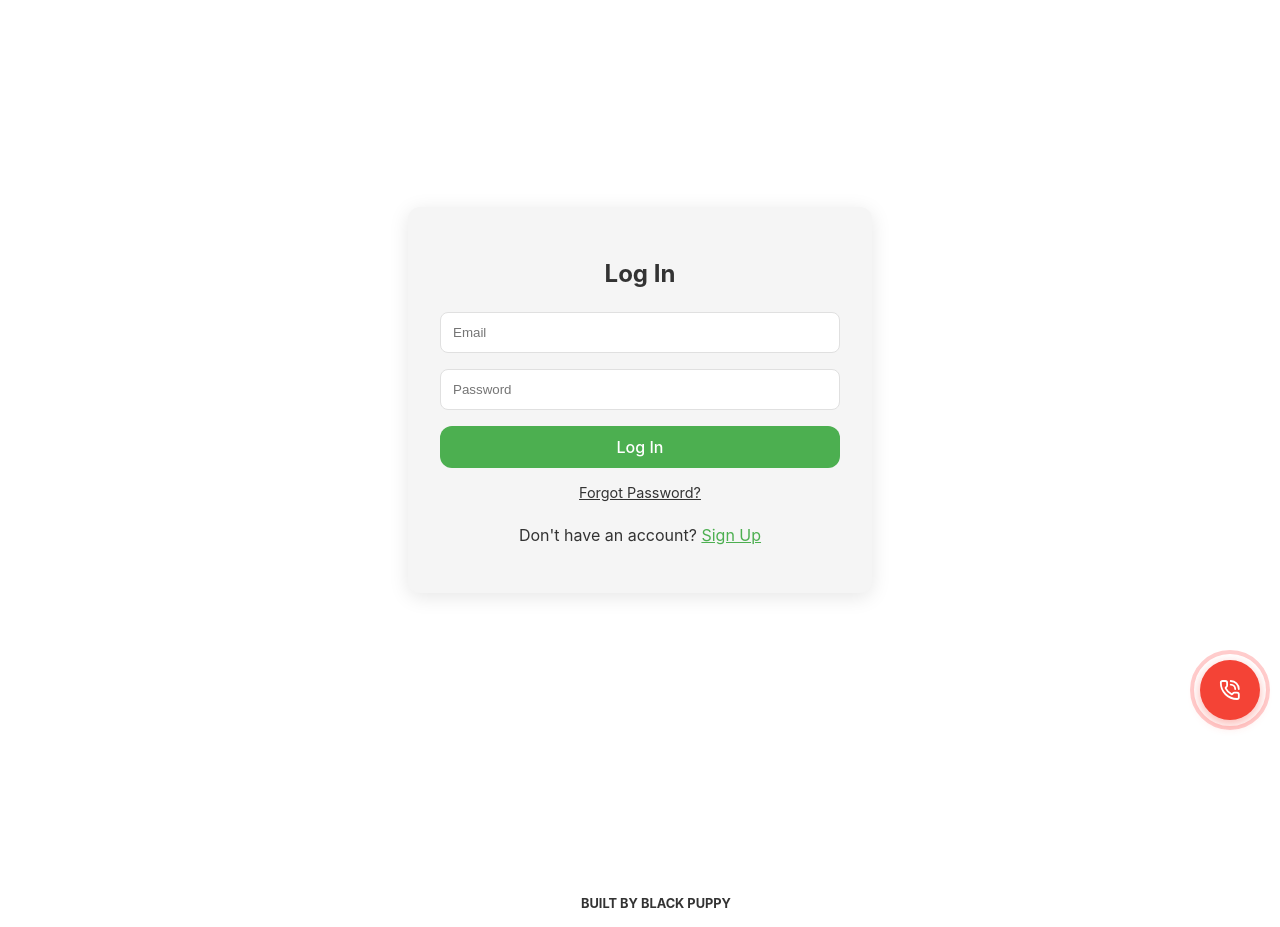
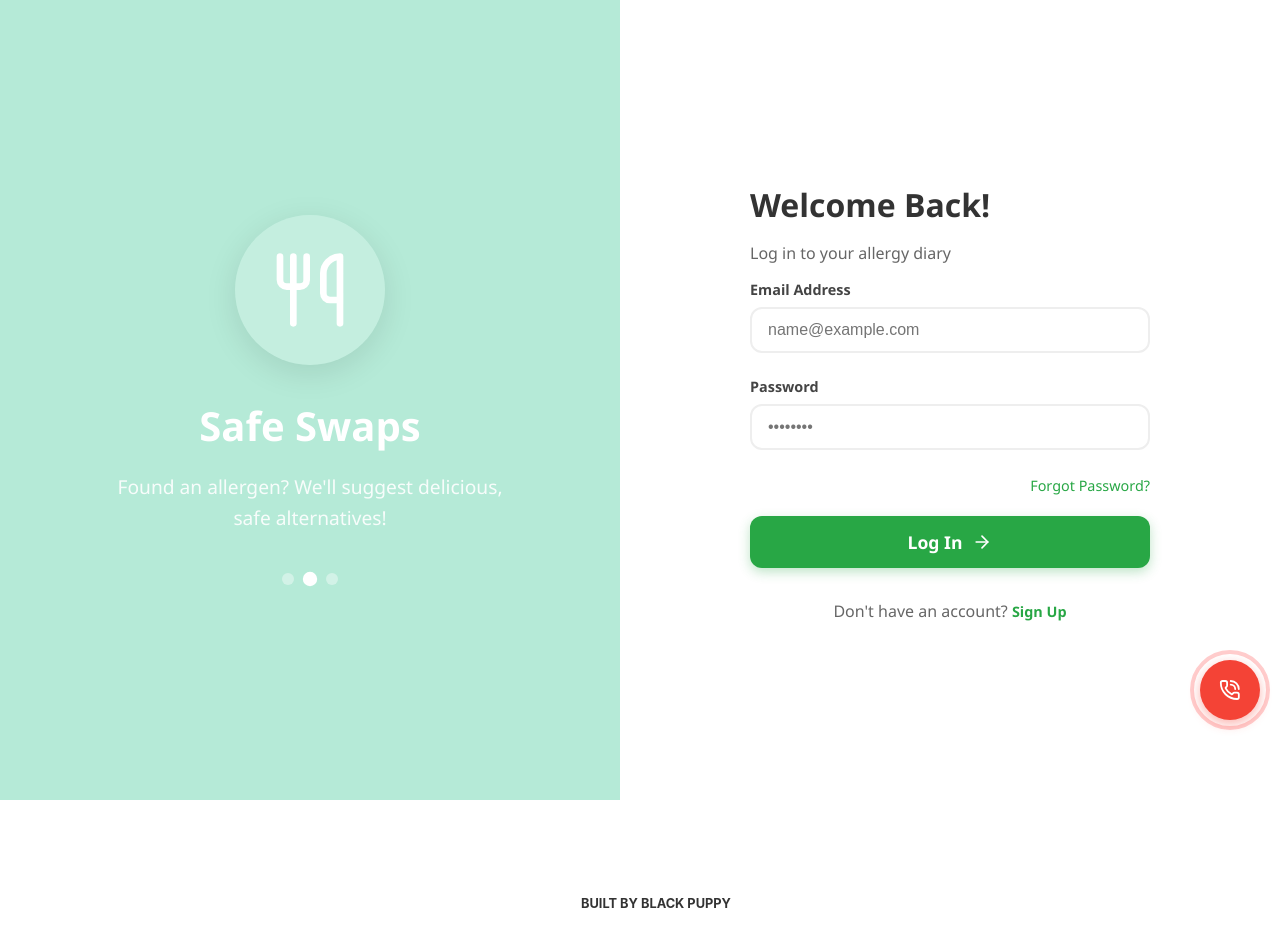
Before and after one commit to Rodgers-Abraham/Allergen-App, a React (Vite) app: page / in a window 1280 px wide. Shown: the top 927 px of the page. Built offline with nearby package versions, Linux system fonts and the light colour scheme.

Commit message:
Revamp Login UI with split slider layout

```diff
--- a/src/components/Auth/LoginForm.jsx
+++ b/src/components/Auth/LoginForm.jsx
@@ -1,43 +1,73 @@
-import React, { useState } from 'react';
-import { Link, useNavigate } from 'react-router-dom';
-import { Eye, EyeOff, Mail, Lock, LogIn } from 'lucide-react';
+import React, { useState, useEffect } from 'react';
+import { useNavigate, Link } from 'react-router-dom';
+import { Scan, Utensils, Bot, ArrowRight } from 'lucide-react';
+// Import your actual login logic
 import { loginUser } from '../../lib/storage';
-// import SignupForm from '../../SignupForm';
-// import SignupForm from '../../SignupForm';
+
+// --- DATA: The Fun Slides ---
+const SLIDES = [
+    {
+        id: 1,
+        title: "Scan & Safe",
+        desc: "Instantly check ingredients for allergens with our AI scanner.",
+        icon: <Scan size={80} color="#fff" />,
+        bgColor: "#FF9AA2" // Pastel Red/Pink
+    },
+    {
+        id: 2,
+        title: "Safe Swaps",
+        desc: "Found an allergen? We'll suggest delicious, safe alternatives!",
+        icon: <Utensils size={80} color="#fff" />,
+        bgColor: "#B5EAD7" // Pastel Green
+    },
+    {
+        id: 3,
+        title: "Chat Buddy",
+        desc: "Meet your personal food safety assistant. Ask anything!",
+        icon: <Bot size={80} color="#fff" />,
+        bgColor: "#C7CEEA" // Pastel Purple
+    }
+];
 
 const LoginForm = () => {
     const navigate = useNavigate();
-    const [formData, setFormData] = useState({
-        email: '',
-        password: ''
-    });
-    const [showPassword, setShowPassword] = useState(false);
+
+    // State
+    const [email, setEmail] = useState('');
+    const [password, setPassword] = useState('');
     const [error, setError] = useState('');
-    const [isLoading, setIsLoading] = useState(false);
+    const [isLoading, setIsLoading] = useState(false); // Added loading state
+    const [currentSlide, setCurrentSlide] = useState(0);
 
-    const handleChange = (e) => {
-        setFormData({
-            ...formData,
-            [e.target.name]: e.target.value
-        });
-        if (error) setError('');
-    };
+    // --- AUTO-SLIDER LOGIC ---
+    useEffect(() => {
+        const timer = setInterval(() => {
+            setCurrentSlide((prev) => (prev + 1) % SLIDES.length);
+        }, 4000);
+        return () => clearInterval(timer);
+    }, []);
 
-    const handleSubmit = async (e) => {
+    // --- YOUR LOGIC MERGED HERE ---
+    const handleLogin = async (e) => {
         e.preventDefault();
         setIsLoading(true);
         setError('');
 
         try {
-            // Simulate API call
+            // 1. Simulate API delay (from your old code)
             await new Promise(resolve => setTimeout(resolve, 1000));
 
-            const user = loginUser(formData.email, formData.password);
-            // const user = { name: "Test User" };
+            // 2. Perform Login using your existing storage function
+            // We use 'email' and 'password' state variables here directly
+            const user = loginUser(email, password);
 
             console.log('Login successful:', user);
+
+            // 3. Navigate on success
             navigate('/dashboard');
+
         } catch (err) {
+            // Handle Error
             setError(err.message || 'Failed to login. Please check your credentials.');
         } finally {
             setIsLoading(false);
@@ -45,45 +75,224 @@ const LoginForm = () => {
     };
 
     return (
-        <div style={{ display: 'flex', justifyContent: 'center', alignItems: 'center', minHeight: '100vh', backgroundColor: 'var(--color-background)' }}>
-            <div style={{ backgroundColor: 'var(--color-surface)', padding: '2rem', borderRadius: '12px', boxShadow: '0 4px 20px rgba(0,0,0,0.1)', maxWidth: '400px', width: '100%' }}>
-                <h2 style={{ textAlign: 'center', marginBottom: '1.5rem', color: 'var(--color-text-header)' }}>Log In</h2>
-                <form onSubmit={handleSubmit} style={{ display: 'flex', flexDirection: 'column', gap: '1rem' }}>
+        <div style={styles.container}>
+
+            {/* --- LEFT SIDE: THE FUN SLIDER --- */}
+            <div style={{ ...styles.sliderSection, backgroundColor: SLIDES[currentSlide].bgColor }}>
+                <div style={styles.sliderContent}>
+                    <div style={styles.iconWrapper}>
+                        {SLIDES[currentSlide].icon}
+                    </div>
+                    <h2 style={styles.slideTitle}>{SLIDES[currentSlide].title}</h2>
+                    <p style={styles.slideDesc}>{SLIDES[currentSlide].desc}</p>
+
+                    <div style={styles.dotsContainer}>
+                        {SLIDES.map((_, idx) => (
+                            <div
+                                key={idx}
+                                onClick={() => setCurrentSlide(idx)}
+                                style={{
+                                    ...styles.dot,
+                                    backgroundColor: currentSlide === idx ? 'white' : 'rgba(255,255,255,0.4)',
+                                    transform: currentSlide === idx ? 'scale(1.2)' : 'scale(1)'
+                                }}
+                            />
+                        ))}
+                    </div>
+                </div>
+            </div>
+
+            {/* --- RIGHT SIDE: LOGIN FORM --- */}
+            <div style={styles.formSection}>
+                <div style={styles.formContainer}>
+                    <div style={styles.header}>
+                        <h1 style={{ fontSize: '2rem', marginBottom: '0.5rem', color: '#333' }}>Welcome Back!</h1>
+                        <p style={{ color: '#666' }}>Log in to your allergy diary</p>
+                    </div>
+
+                    <form onSubmit={handleLogin} style={styles.form}>
+                        {error && <div style={styles.error}>{error}</div>}
+
+                        <div style={styles.inputGroup}>
+                            <label style={styles.label}>Email Address</label>
                             <input
                                 type="email"
-                        name="email"
-                        placeholder="Email"
-                        value={formData.email}
-                        onChange={handleChange}
+                                value={email}
+                                onChange={(e) => setEmail(e.target.value)}
+                                style={styles.input}
+                                placeholder="name@example.com"
                                 required
-                        style={{ padding: '12px', borderRadius: '8px', border: '1px solid var(--color-border)' }}
                             />
+                        </div>
+
+                        <div style={styles.inputGroup}>
+                            <label style={styles.label}>Password</label>
                             <input
                                 type="password"
-                        name="password"
-                        placeholder="Password"
-                        value={formData.password}
-                        onChange={handleChange}
+                                value={password}
+                                onChange={(e) => setPassword(e.target.value)}
+                                style={styles.input}
+                                placeholder="••••••••"
                                 required
-                        style={{ padding: '12px', borderRadius: '8px', border: '1px solid var(--color-border)' }}
                             />
+                        </div>
 
-                    {error && <p style={{ color: 'var(--color-danger)', fontSize: '0.9em' }}>{error}</p>}
+                        <div style={{ textAlign: 'right', marginBottom: '20px' }}>
+                            <Link to="/forgot-password" style={styles.link}>Forgot Password?</Link>
+                        </div>
 
-                    <button type="submit" className="btn-primary" disabled={isLoading}>
-                        {isLoading ? 'Logging in...' : 'Log In'}
+                        <button
+                            type="submit"
+                            className="btn-primary"
+                            style={{ ...styles.button, opacity: isLoading ? 0.7 : 1 }}
+                            disabled={isLoading}
+                        >
+                            {isLoading ? 'Logging in...' : (
+                                <>Log In <ArrowRight size={20} /></>
+                            )}
                         </button>
                     </form>
 
-                <div style={{ marginTop: '1rem', display: 'flex', flexDirection: 'column', gap: '0.5rem', textAlign: 'center' }}>
-                    <Link to="/forgot-password" style={{ color: 'var(--color-text)', fontSize: '0.9em' }}>Forgot Password?</Link>
-                    <p>
-                        Don't have an account? <Link to="/signup" style={{ color: 'var(--color-primary)' }}>Sign Up</Link>
+                    <p style={{ textAlign: 'center', marginTop: '2rem', color: '#666' }}>
+                        Don't have an account?{' '}
+                        <Link to="/signup" style={{ ...styles.link, fontWeight: 'bold' }}>Sign Up</Link>
                     </p>
                 </div>
             </div>
+
+            <style>{`
+                @keyframes fadeIn {
+                    from { opacity: 0; transform: translateY(10px); }
+                    to { opacity: 1; transform: translateY(0); }
+                }
+            `}</style>
         </div>
     );
 };
 
+// --- STYLES OBJECT ---
+const styles = {
+    container: {
+        display: 'flex',
+        minHeight: '100vh',
+        fontFamily: "'Segoe UI', sans-serif",
+    },
+    sliderSection: {
+        flex: 1,
+        display: 'flex',
+        alignItems: 'center',
+        justifyContent: 'center',
+        color: 'white',
+        transition: 'background-color 0.5s ease',
+        position: 'relative',
+        overflow: 'hidden',
+    },
+    sliderContent: {
+        textAlign: 'center',
+        padding: '40px',
+        maxWidth: '400px',
+        animation: 'fadeIn 0.5s ease-in-out',
+    },
+    iconWrapper: {
+        background: 'rgba(255,255,255,0.2)',
+        borderRadius: '50%',
+        width: '150px',
+        height: '150px',
+        display: 'flex',
+        alignItems: 'center',
+        justifyContent: 'center',
+        margin: '0 auto 30px auto',
+        boxShadow: '0 8px 32px rgba(0,0,0,0.1)'
+    },
+    slideTitle: {
+        fontSize: '2.5rem',
+        marginBottom: '1rem',
+        fontWeight: '800'
+    },
+    slideDesc: {
+        fontSize: '1.2rem',
+        lineHeight: '1.6',
+        opacity: 0.9,
+        marginBottom: '40px'
+    },
+    dotsContainer: {
+        display: 'flex',
+        gap: '10px',
+        justifyContent: 'center'
+    },
+    dot: {
+        width: '12px',
+        height: '12px',
+        borderRadius: '50%',
+        cursor: 'pointer',
+        transition: 'all 0.3s ease'
+    },
+    formSection: {
+        flex: 1,
+        display: 'flex',
+        alignItems: 'center',
+        justifyContent: 'center',
+        backgroundColor: '#fff',
+        padding: '20px'
+    },
+    formContainer: {
+        width: '100%',
+        maxWidth: '400px',
+    },
+    form: {
+        display: 'flex',
+        flexDirection: 'column',
+    },
+    inputGroup: {
+        marginBottom: '1.5rem',
+    },
+    label: {
+        display: 'block',
+        marginBottom: '0.5rem',
+        color: '#444',
+        fontSize: '0.9rem',
+        fontWeight: '600'
+    },
+    input: {
+        width: '100%',
+        padding: '12px 16px',
+        borderRadius: '12px',
+        border: '2px solid #eee',
+        fontSize: '1rem',
+        outline: 'none',
+        transition: 'border-color 0.2s',
+        boxSizing: 'border-box'
+    },
+    link: {
+        color: '#28a745',
+        textDecoration: 'none',
+        fontSize: '0.9rem'
+    },
+    button: {
+        padding: '14px',
+        borderRadius: '12px',
+        fontSize: '1.1rem',
+        fontWeight: 'bold',
+        display: 'flex',
+        alignItems: 'center',
+        justifyContent: 'center',
+        gap: '10px',
+        cursor: 'pointer',
+        border: 'none',
+        backgroundColor: '#28a745',
+        color: 'white',
+        boxShadow: '0 4px 12px rgba(40, 167, 69, 0.3)',
+        transition: 'opacity 0.2s'
+    },
+    error: {
+        backgroundColor: '#fee2e2',
+        color: '#dc2626',
+        padding: '10px',
+        borderRadius: '8px',
+        marginBottom: '20px',
+        fontSize: '0.9rem',
+        textAlign: 'center'
+    },
+};
+
 export default LoginForm;
```
Lines whose indentation alone changed are shown as unchanged.
